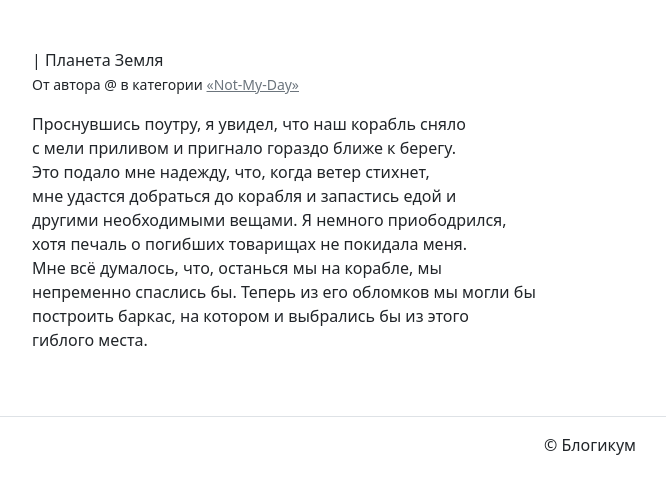
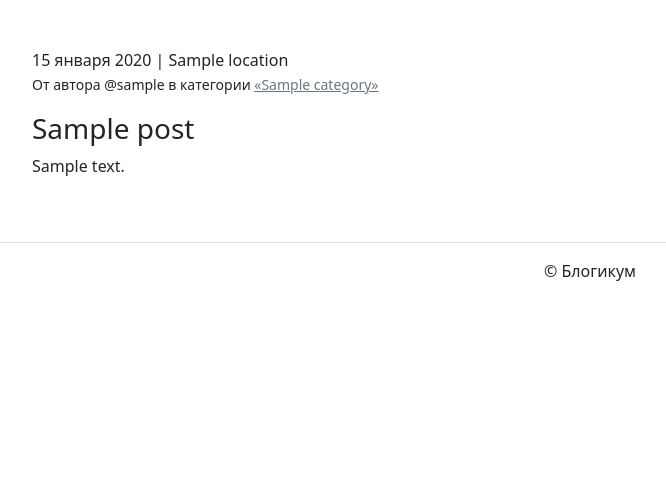
Before and after one commit to biv171/django_sprint3, a Django app: page /posts/1/ in a window 1280 px wide. Shown: the part 56-550 px from the top of the page, without its empty margins (50-716 px from the left). Run offline with Django 3.2, Linux system fonts and the light colour scheme; tables that the repository leaves empty hold one stand-in row (values such as "Sample post"); parts of the project's set-up code (start-up, migrations or seed data) failed here and were passed over; some libraries are stand-ins or nearby versions.

Commit message:
Django 2th project DB

```diff
--- a/blogicum/blog/apps.py
+++ b/blogicum/blog/apps.py
@@ -4,3 +4,4 @@ from django.apps import AppConfig
 class BlogConfig(AppConfig):
     default_auto_field = 'django.db.models.BigAutoField'
     name = 'blog'
+    verbose_name = 'Блог'
--- a/blogicum/blog/models.py
+++ b/blogicum/blog/models.py
@@ -1,3 +1,89 @@
-# from django.db import models
+from django.db import models
 
-# Create your models here.
+
+from django.contrib.auth import get_user_model
+
+
+User = get_user_model()
+
+
+class BaseModel(models.Model):
+    is_published = models.BooleanField(
+        default=True,
+        verbose_name='Опубликовано',
+        help_text='Снимите галочку, чтобы скрыть публикацию.'
+    )
+    created_at = models.DateTimeField(
+        auto_now_add=True,
+        verbose_name='Добавлено'
+    )
+
+    class Meta:
+        abstract = True
+
+
+class Category(BaseModel):
+    title = models.CharField(max_length=256, verbose_name='Заголовок')
+    description = models.TextField(verbose_name='Описание')
+    slug = models.SlugField(
+        unique=True,
+        verbose_name='Идентификатор',
+        help_text=('Идентификатор страницы для URL; разрешены символы'
+                   + ' латиницы, цифры, дефис и подчёркивание.')
+    )
+
+    class Meta:
+        verbose_name = 'категория'
+        verbose_name_plural = 'Категории'
+
+    def __str__(self):
+        return self.title
+
+
+class Location(BaseModel):
+    name = models.CharField(
+        max_length=256,
+        verbose_name='Название места'
+    )
+
+    class Meta:
+        verbose_name = 'местоположение'
+        verbose_name_plural = 'Местоположения'
+
+    def __str__(self):
+        return self.name
+
+
+class Post(BaseModel):
+    title = models.CharField(max_length=256, verbose_name='Заголовок')
+    text = models.TextField(verbose_name='Текст')
+    pub_date = models.DateTimeField(
+        verbose_name='Дата и время публикации',
+        help_text=('Если установить дату и время в будущем'
+                   + ' — можно делать отложенные публикации.')
+    )
+    author = models.ForeignKey(
+        User,
+        on_delete=models.CASCADE,
+        verbose_name='Автор публикации'
+    )
+    location = models.ForeignKey(
+        Location,
+        on_delete=models.SET_NULL,
+        null=True,
+        blank=True,
+        verbose_name='Местоположение'
+    )
+    category = models.ForeignKey(
+        Category,
+        on_delete=models.SET_NULL,
+        null=True,
+        verbose_name='Категория'
+    )
+
+    class Meta:
+        verbose_name = 'публикация'
+        verbose_name_plural = 'Публикации'
+
+    def __str__(self):
+        return self.title
--- a/blogicum/blog/views.py
+++ b/blogicum/blog/views.py
@@ -1,76 +1,55 @@
-from django.shortcuts import render
-from django.http import Http404
-
-
-posts = [
-    {
-        'id': 0,
-        'location': 'Остров отчаянья',
-        'date': '30 сентября 1659 года',
-        'category': 'travel',
-        'text': '''Наш корабль, застигнутый в открытом море
-                страшным штормом, потерпел крушение.
-                Весь экипаж, кроме меня, утонул; я же,
-                несчастный Робинзон Крузо, был выброшен
-                полумёртвым на берег этого проклятого острова,
-                который назвал островом Отчаяния.''',
-    },
-    {
-        'id': 1,
-        'location': 'Остров отчаянья',
-        'date': '1 октября 1659 года',
-        'category': 'not-my-day',
-        'text': '''Проснувшись поутру, я увидел, что наш корабль сняло
-                с мели приливом и пригнало гораздо ближе к берегу.
-                Это подало мне надежду, что, когда ветер стихнет,
-                мне удастся добраться до корабля и запастись едой и
-                другими необходимыми вещами. Я немного приободрился,
-                хотя печаль о погибших товарищах не покидала меня.
-                Мне всё думалось, что, останься мы на корабле, мы
-                непременно спаслись бы. Теперь из его обломков мы могли бы
-                построить баркас, на котором и выбрались бы из этого
-                гиблого места.''',
-    },
-    {
-        'id': 2,
-        'location': 'Остров отчаянья',
-        'date': '25 октября 1659 года',
-        'category': 'not-my-day',
-        'text': '''Всю ночь и весь день шёл дождь и дул сильный
-                порывистый ветер. 25 октября.  Корабль за ночь разбило
-                в щепки; на том месте, где он стоял, торчат какие-то
-                жалкие обломки,  да и те видны только во время отлива.
-                Весь этот день я хлопотал  около вещей: укрывал и
-                укутывал их, чтобы не испортились от дождя.''',
-    },
-]
-
-# Для удобства собираем новую структуру
-new_posts = {post['id']: post for post in posts}
+from datetime import datetime
+from blog.models import Post, Category
+from django.shortcuts import render, get_object_or_404
 
 
 def index(request):
     """Функция обрабатывает ссылку на Главную страницу index.html."""
+    max_count_publish_posts = 5
     template_index = 'blog/index.html'
+    index_data = Post.objects.select_related(
+        'category'
+    ).filter(
+        pub_date__lte=datetime.now(),
+        is_published=True,
+        category__is_published=True
+    ).order_by('-id')[0:max_count_publish_posts]
 
-    # Сортируем по ключу
-    new_posts_desc = dict(sorted(new_posts.items(), reverse=True))
-    context = {'posts_list': new_posts_desc.values()}
+    context = {'post_list': index_data}
     return render(request, template_index, context)
 
 
 def post_detail(request, post_id):
     """Функция обрабатывает ссылку на Отдельный пост."""
     template_detail = 'blog/detail.html'
-    # Если не нашли выбрасываем исключение
-    if new_posts.get(post_id) is None:
-        raise Http404("Post does not exist")
-    context = {'post': new_posts[post_id]}
+    post_detail = get_object_or_404(
+        Post.objects.all().filter(
+            pub_date__lte=datetime.now(),
+            is_published=True,
+            category__is_published=True
+        ),
+        pk=post_id
+    )
+    context = {'post': post_detail}
     return render(request, template_detail, context)
 
 
 def category_posts(request, category_slug):
     """Функция обрабатывает ссылку на раздел Категории."""
     template_category = 'blog/category.html'
-    context = {'category': category_slug}
+
+    category = get_object_or_404(
+        Category, slug=category_slug, is_published=True
+    )
+
+    post_list = Post.objects.select_related(
+        'category'
+    ).filter(
+        is_published=True,
+        category__slug=category_slug,
+        pub_date__lte=datetime.now()
+    )
+
+    context = {'post_list': post_list,
+               'category': category}
     return render(request, template_category, context)
--- a/blogicum/blogicum/settings.py
+++ b/blogicum/blogicum/settings.py
@@ -107,7 +107,7 @@ AUTH_PASSWORD_VALIDATORS = [
 # Internationalization
 # https://docs.djangoproject.com/en/3.2/topics/i18n/
 
-LANGUAGE_CODE = 'en-us'
+LANGUAGE_CODE = 'ru-RU'
 
 TIME_ZONE = 'UTC'
 
--- a/blogicum/templates/blog/category.html
+++ b/blogicum/templates/blog/category.html
@@ -5,6 +5,7 @@
 {% block content %}
 <h1>Публикации в категории «{{ category.title }}»</h1>
 <p class="mb-5">{{ category.description }}</p>
+
 {% for post in post_list %}
   <article class="mb-5">
     {% include "includes/post_card.html" %}
```
Also changed, not shown: blogicum/blog/admin.py (+7 -1 lines), blogicum/blog/migrations/0001_initial.py (added), blogicum/blog/migrations/0002_auto_20240508_2127.py (added), blogicum/db.json (renamed from db.json).
